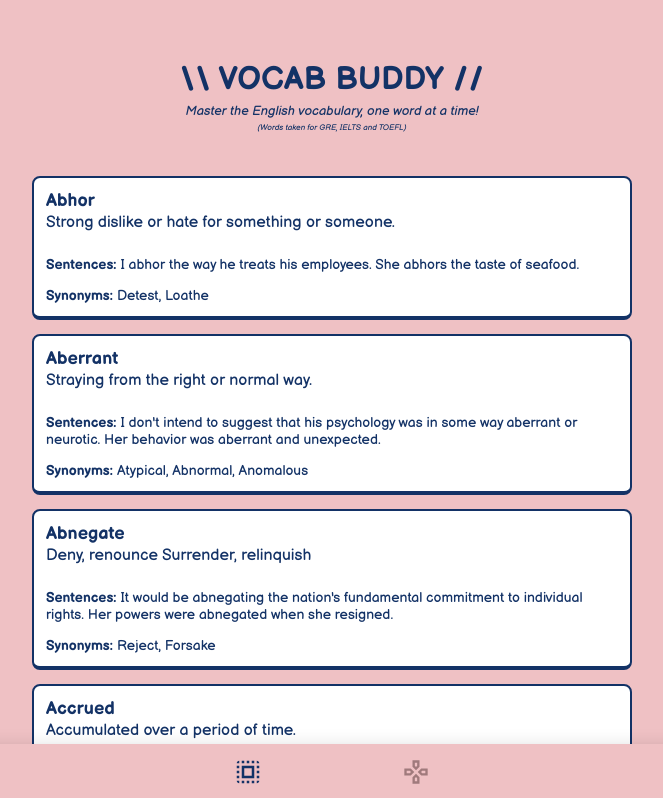
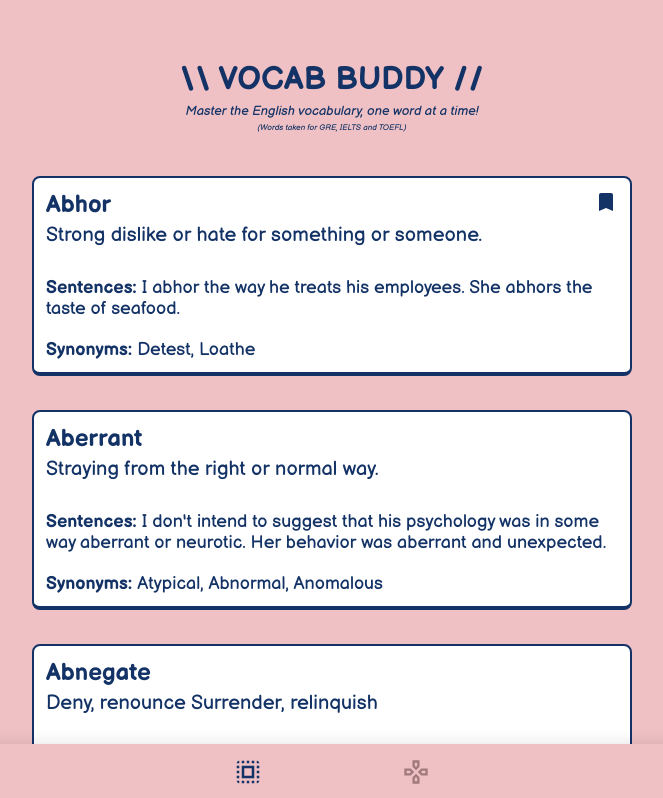
Before and after one commit to farhanirani/vocab-buddy, a React (Create React App) app: page / in a window 1280 px wide. Shown: the top 798 px of the page, without its empty margins (308-971 px from the left). Built offline with nearby package versions, Linux system fonts and the light colour scheme.

Commit message:
now with home page book marks to scroll into view

```diff
--- a/src/App.css
+++ b/src/App.css
@@ -17,6 +17,7 @@
   max-width: 600px;
 
   margin-top: 14px;
+  margin-bottom: 20px;
   padding: 12px;
   box-sizing: border-box;
 }
--- a/src/components/GameScreen.js
+++ b/src/components/GameScreen.js
@@ -38,7 +38,7 @@ function GameScreen() {
   const [progress, setProgress] = useState(0);
   const totalLives = 6;
   const [livesLeft, setLivesLeft] = useState(totalLives);
-  const [loading, setLoading] = useState(false);
+  const [loading, setLoading] = useState(true);
 
   const [currentRandomPositionArray, setCurrentRandomPositionArray] = useState([]);
   const [currentPosition, setCurrentPosition] = useState(0);
@@ -132,7 +132,9 @@ function GameScreen() {
   }, []);
 
   useEffect(() => {
-    setRandomThreePositions(generateRandomNumberArray(VOCAB_WORDS.length - 1, currentRandomPositionArray[currentPosition] - 1));
+    setRandomThreePositions(
+      generateRandomNumberArray(VOCAB_WORDS.length - 1, currentRandomPositionArray[currentPosition] - 1)
+    );
     setProgress(Math.ceil((progressPosition / VOCAB_WORDS.length) * 100));
   }, [currentPosition, progressPosition, currentRandomPositionArray]);
 
@@ -229,7 +231,13 @@ function GameScreen() {
 
   return (
     <div
-      style={{ display: "flex", flexDirection: "column", alignItems: "center", margin: "18px auto 0 auto", maxWidth: "700px" }}
+      style={{
+        display: "flex",
+        flexDirection: "column",
+        alignItems: "center",
+        margin: "18px auto 0 auto",
+        maxWidth: "700px",
+      }}
     >
       <div
         style={{
@@ -260,7 +268,15 @@ function GameScreen() {
         </div>
 
         {gameCompleted && !gameSuccess && (
-          <div style={{ fontFamily: "GFONTI", marginTop: "4px", fontSize: "10px", textAlign: "center", letterSpacing: "2px" }}>
+          <div
+            style={{
+              fontFamily: "GFONTI",
+              marginTop: "4px",
+              fontSize: "10px",
+              textAlign: "center",
+              letterSpacing: "2px",
+            }}
+          >
             GAME OVER,
             <br /> TRY AGAIN ...
           </div>
@@ -309,8 +325,12 @@ function GameScreen() {
             }}
           >
             <div>
-              {hasTheQuestionBeenAnswered && isCurrentAnswerCorrect && <CheckIcon sx={{ color: "green", width: "63.2px" }} />}
-              {hasTheQuestionBeenAnswered && !isCurrentAnswerCorrect && <ClearIcon sx={{ color: "red", width: "63.2px" }} />}
+              {hasTheQuestionBeenAnswered && isCurrentAnswerCorrect && (
+                <CheckIcon sx={{ color: "green", width: "63.2px" }} />
+              )}
+              {hasTheQuestionBeenAnswered && !isCurrentAnswerCorrect && (
+                <ClearIcon sx={{ color: "red", width: "63.2px" }} />
+              )}
               {gameCompleted && !hasTheQuestionBeenAnswered && <div style={{ width: "63.2px" }}></div>}
             </div>
             <div style={{ fontFamily: "GFONTB", fontSize: "32px", letterSpacing: "0.2px" }}>
@@ -416,7 +436,13 @@ function GameScreen() {
           <div
             onClick={handleRestartClicked}
             className="generic__border"
-            style={{ backgroundColor: "white", borderRadius: "200px", height: "50px", width: "50px", marginBottom: "20px" }}
+            style={{
+              backgroundColor: "white",
+              borderRadius: "200px",
+              height: "50px",
+              width: "50px",
+              marginBottom: "20px",
+            }}
           >
             <RestartAltIcon sx={{ color: "#133266", fontSize: "48px" }} />
           </div>
@@ -439,7 +465,13 @@ function GameScreen() {
           <div
             onClick={handleRestartClicked}
             className="generic__border"
-            style={{ backgroundColor: "white", borderRadius: "200px", height: "50px", width: "50px", marginBottom: "20px" }}
+            style={{
+              backgroundColor: "white",
+              borderRadius: "200px",
+              height: "50px",
+              width: "50px",
+              marginBottom: "20px",
+            }}
           >
             <RestartAltIcon sx={{ color: "#133266", fontSize: "48px" }} />
           </div>
--- a/src/components/HomeScreen.js
+++ b/src/components/HomeScreen.js
@@ -1,11 +1,50 @@
-import React from "react";
+import React, { useEffect, useRef, useState } from "react";
+import BookmarkIcon from "@mui/icons-material/Bookmark";
 
 import { VOCAB_WORDS } from "../constants";
 
 function HomeScreen() {
+  const [bookmarkPosition, setBookmarkPosition] = useState(0);
+  const [loading, setLoading] = useState(true);
+  const vocabRefs = useRef([]);
+
+  useEffect(() => {
+    (async () => {
+      setLoading(true);
+      try {
+        if (localStorage.getItem("bookmark__position") === null) {
+          localStorage.setItem("bookmark__position", bookmarkPosition);
+        } else {
+          const retrievedPosition = parseInt(localStorage.getItem("bookmark__position"));
+          setBookmarkPosition(retrievedPosition);
+        }
+      } finally {
+        setLoading(false);
+      }
+    })();
+    // eslint-disable-next-line
+  }, []);
+
+  useEffect(() => {
+    if (vocabRefs.current[bookmarkPosition]) {
+      vocabRefs.current[bookmarkPosition].scrollIntoView({ behavior: "smooth" });
+    }
+  }, [bookmarkPosition]);
+
+  const homeWordCardClicked = (position) => {
+    setBookmarkPosition(position);
+    localStorage.setItem("bookmark__position", position);
+  };
+
+  if (loading) {
+    return <div style={{ marginTop: "200px", fontSize: "30px", textAlign: "center" }}>loading...</div>;
+  }
+
   return (
     <div style={{ display: "flex", flexDirection: "column", alignItems: "center" }}>
-      <div style={{ fontFamily: "GFONTB", marginTop: "60px", fontSize: "32px", letterSpacing: "0.2px" }}>\\ VOCAB BUDDY //</div>
+      <div style={{ fontFamily: "GFONTB", marginTop: "60px", fontSize: "32px", letterSpacing: "0.2px" }}>
+        \\ VOCAB BUDDY //
+      </div>
       <div style={{ fontFamily: "GFONTI", marginTop: "4px", fontSize: "13px", textAlign: "center" }}>
         Master the English vocabulary, one word at a time!
       </div>
@@ -14,23 +53,33 @@ function HomeScreen() {
       </div>
 
       {VOCAB_WORDS.map((word, idx) => (
-        <div key={idx} className="home__word__card generic__border">
-          <div style={{ fontFamily: "GFONTB", fontSize: "18px" }}>{word.Word}</div>
-          <div style={{ marginTop: "2px", fontSize: "16px" }}>{word.Meaning}</div>
+        <div
+          key={idx}
+          ref={(el) => (vocabRefs.current[idx] = el)}
+          className="home__word__card generic__border"
+          onClick={() => homeWordCardClicked(idx)}
+        >
+          <div style={{ display: "flex", justifyContent: "space-between" }}>
+            <div style={{ fontFamily: "GFONTB", fontSize: "24px" }}>{word.Word}</div>
 
-          {(word.Sentences.length > 0 || word.Synonyms.length > 0) && <div style={{ height: "24px" }}></div>}
+            {idx === bookmarkPosition && <BookmarkIcon />}
+          </div>
+
+          <div style={{ marginTop: "4px", fontSize: "20px" }}>{word.Meaning}</div>
+
+          {(word.Sentences.length > 0 || word.Synonyms.length > 0) && <div style={{ height: "30px" }}></div>}
 
           {word.Sentences.length > 0 && (
-            <div style={{ fontSize: "14px" }}>
+            <div style={{ fontSize: "18px" }}>
               <span style={{ fontFamily: "GFONTB" }}> Sentences: </span>
               {word.Sentences}
             </div>
           )}
 
-          {word.Sentences.length > 0 && word.Synonyms.length > 0 && <div style={{ height: "14px" }}></div>}
+          {word.Sentences.length > 0 && word.Synonyms.length > 0 && <div style={{ height: "20px" }}></div>}
 
           {word.Synonyms.length > 0 && (
-            <div style={{ fontSize: "14px" }}>
+            <div style={{ fontSize: "18px" }}>
               <span style={{ fontFamily: "GFONTB" }}> Synonyms: </span>
               {word.Synonyms}
             </div>
```
